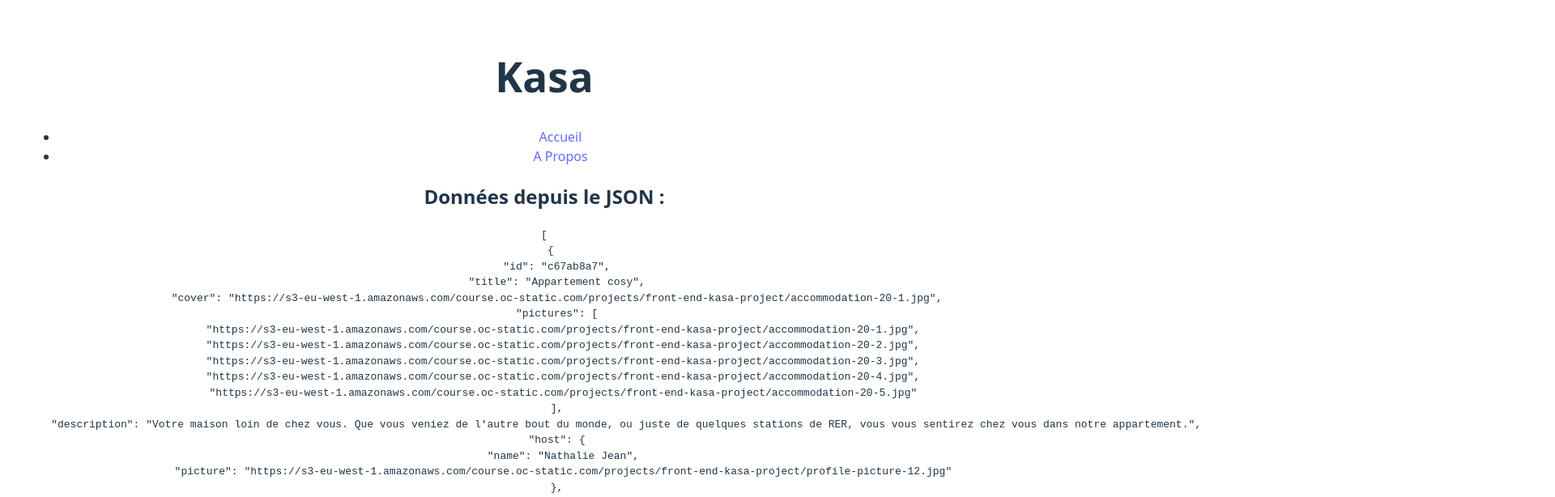
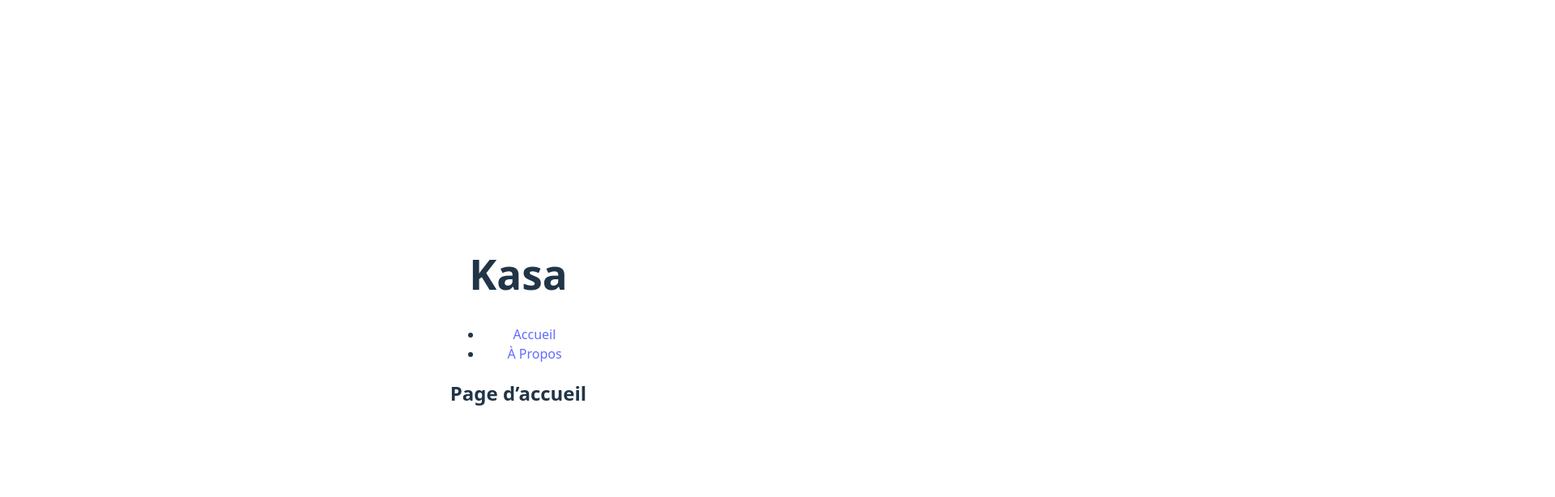
Before and after one commit to Aquatime26/OC-5-React, a React (Vite) app: page / in a window 1280 px wide. Shown: the top 614 px of the page at 81% size, 1920 px wide, since content can reach past the window. Built offline with nearby package versions, Linux system fonts and the light colour scheme.

Commit message:
Initialisation, organisation, add of Routers Path

```diff
--- a/index.html
+++ b/index.html
@@ -4,7 +4,7 @@
     <meta charset="UTF-8" />
     <link rel="icon" type="image/svg+xml" href="/vite.svg" />
     <meta name="viewport" content="width=device-width, initial-scale=1.0" />
-    <title>Vite + React</title>
+    <title>Kasa, Location Immobilère</title>
   </head>
   <body>
     <div id="root"></div>
--- a/src/App.jsx
+++ b/src/App.jsx
@@ -1,46 +1,22 @@
-import { useEffect, useState } from 'react'
 import './styles/App.css'
-
+import { Routes, Route } from "react-router-dom";
+import Home from "./Components/Home";
+import About from "./components/About";
+import Error from "./components/Error404";
+import Header from "./components/Header";
 
 function App() {
-  const [data, setData] = useState(null);
-  useEffect(() => {
-    fetch("/data.json")
-      .then((res) => res.json())
-      .then((json) => setData(json))
-      .catch((err) => console.error("Erreur JSON :", err));
-  }, []);
 
   return (
     <>
-      <header>
-        <h1>Kasa</h1>
-      </header>
-
-      <nav>
-        <ul>
-          <li><a href="index.html">Accueil</a></li>
-          <li><a href="about.html">A Propos</a></li>
-        </ul>
-      </nav>
-
-      <main>
-        <section>
-          <h2>Données depuis le JSON :</h2>
-          {data ? (
-            <pre>{JSON.stringify(data, null, 2)}</pre>
-          ) : (
-            <p>Chargement...</p>
-          )}
-        </section>
-      </main>
-
-      <footer>
-        <h2>Kasa</h2>
-        <p>© 2023 Kasa. All rights reserved.</p>
-      </footer>
+      <Header />
+      <Routes>
+        <Route path="/" element={<Home />} />
+        <Route path="/about" element={<About />} />
+        <Route path="*" element={<Error />} />
+      </Routes>
     </>
   );
 }
 
-export default App
+export default App;
--- /dev/null
+++ b/src/Components/About.jsx
@@ -0,0 +1,5 @@
+function About() {
+    return <h1>A propos</h1>;
+}
+
+export default About;
--- /dev/null
+++ b/src/Components/Error404.jsx
@@ -0,0 +1,5 @@
+function Error404() {
+    return <h1>404</h1>;
+}
+
+export default Error404;
--- /dev/null
+++ b/src/Components/Header.jsx
@@ -0,0 +1,17 @@
+import { Link } from "react-router-dom";
+
+function Header() {
+  return (
+    <header>
+      <h1>Kasa</h1>
+      <nav>
+        <ul>
+          <li><Link to="/">Accueil</Link></li>
+          <li><Link to="/about">À Propos</Link></li>
+        </ul>
+      </nav>
+    </header>
+  );
+}
+
+export default Header;
--- /dev/null
+++ b/src/Components/Home.jsx
@@ -0,0 +1,21 @@
+// import { useEffect, useState } from "react";
+
+function Home() {
+//   const [data, setData] = useState(null);
+
+//   useEffect(() => {
+//     fetch("/data.json")
+//       .then(res => res.json())
+//       .then(json => setData(json))
+//       .catch(err => console.error("Erreur JSON :", err));
+//   }, []);
+
+  return (
+    <div>
+      <h2>Page d’accueil</h2>
+      {/* Les données seront utilisées ici plus tard */}
+    </div>
+  );
+}
+
+export default Home;
```
